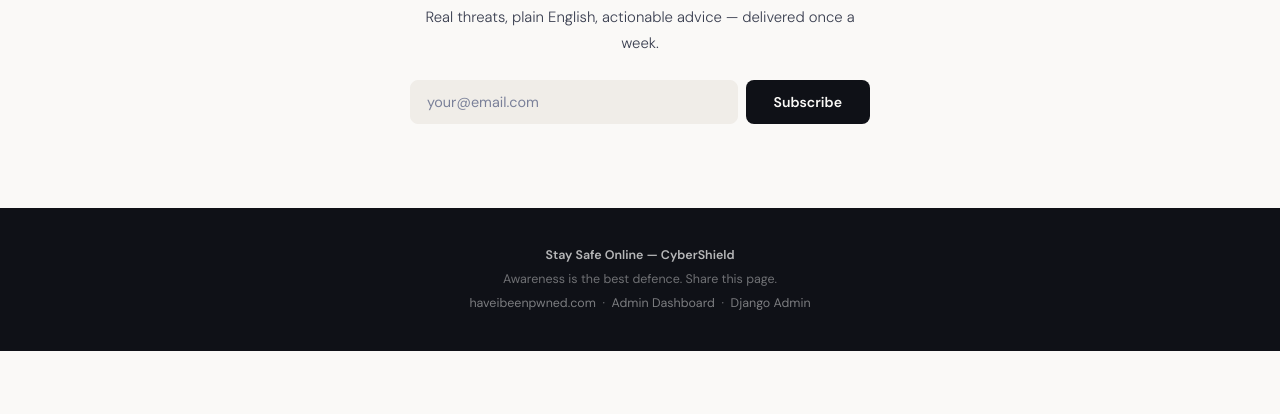
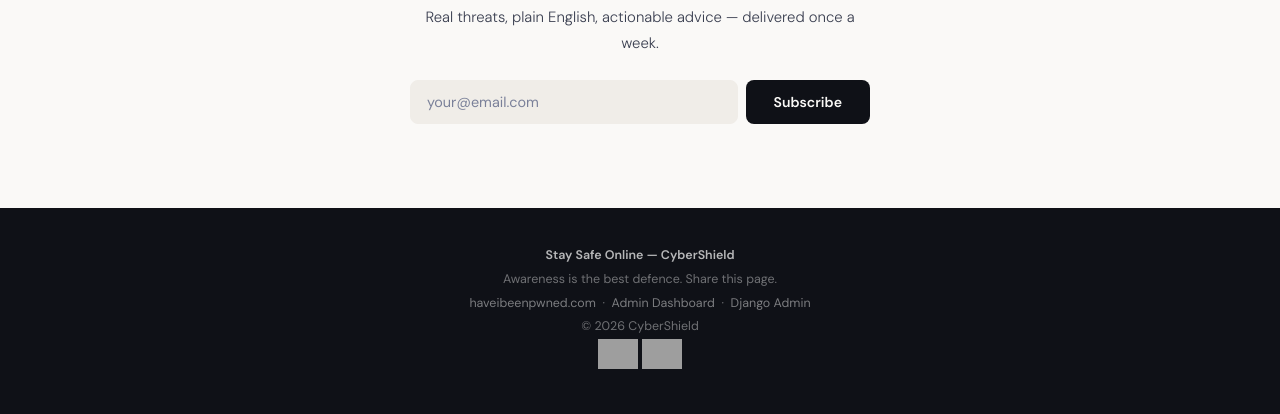
Before and after one commit to sing-vaibhav/CyberSecurity, a Django app: page / in a window 1280 px wide. Shown: the part 4606-5020 px from the top of the page. Before the commit the page ends 4957 px from the top, so only its background shows below. Run offline with Django 5.2, Linux system fonts and the light colour scheme; data comes from the database, SQL or seed files in the repository; both versions use the stored data as it was after the commit; grey boxes are pictures that could not be loaded.

Commit message:
added social icons css

```diff
--- a/awareness/templates/awareness/index.html
+++ b/awareness/templates/awareness/index.html
@@ -328,6 +328,17 @@ footer a:hover{color:rgba(255,255,255,.7)}
   <a href="https://haveibeenpwned.com" target="_blank">haveibeenpwned.com</a> &nbsp;·&nbsp;
   <a href="/dashboard/">Admin Dashboard</a> &nbsp;·&nbsp;
   <a href="/admin/">Django Admin</a>
+  <p>© 2026 CyberShield</p>
+
+    <div class="social-icons">
+        <a href="https://github.com/sing-vaibhav" target="_blank">
+            <img src="https://cdn-icons-png.flaticon.com/512/25/25231.png" width="40">
+        </a>
+
+        <a href="https://www.linkedin.com/in/vaibhav-singh-62916a362" target="_blank">
+            <img src="https://cdn-icons-png.flaticon.com/512/174/174857.png" width="40">
+        </a>
+    </div>
 </footer>
 
 <div class="toast" id="toast"></div>
@@ -486,6 +497,7 @@ async function submitReport() {
   }
 }
 
+
 // ── SUBSCRIBE ──────────────────────────────────────────────────────────────
 async function submitSubscribe() {
   const email = document.getElementById('sub-email').value.trim();
```
Also changed, not shown: db.sqlite3, 1 other file.
